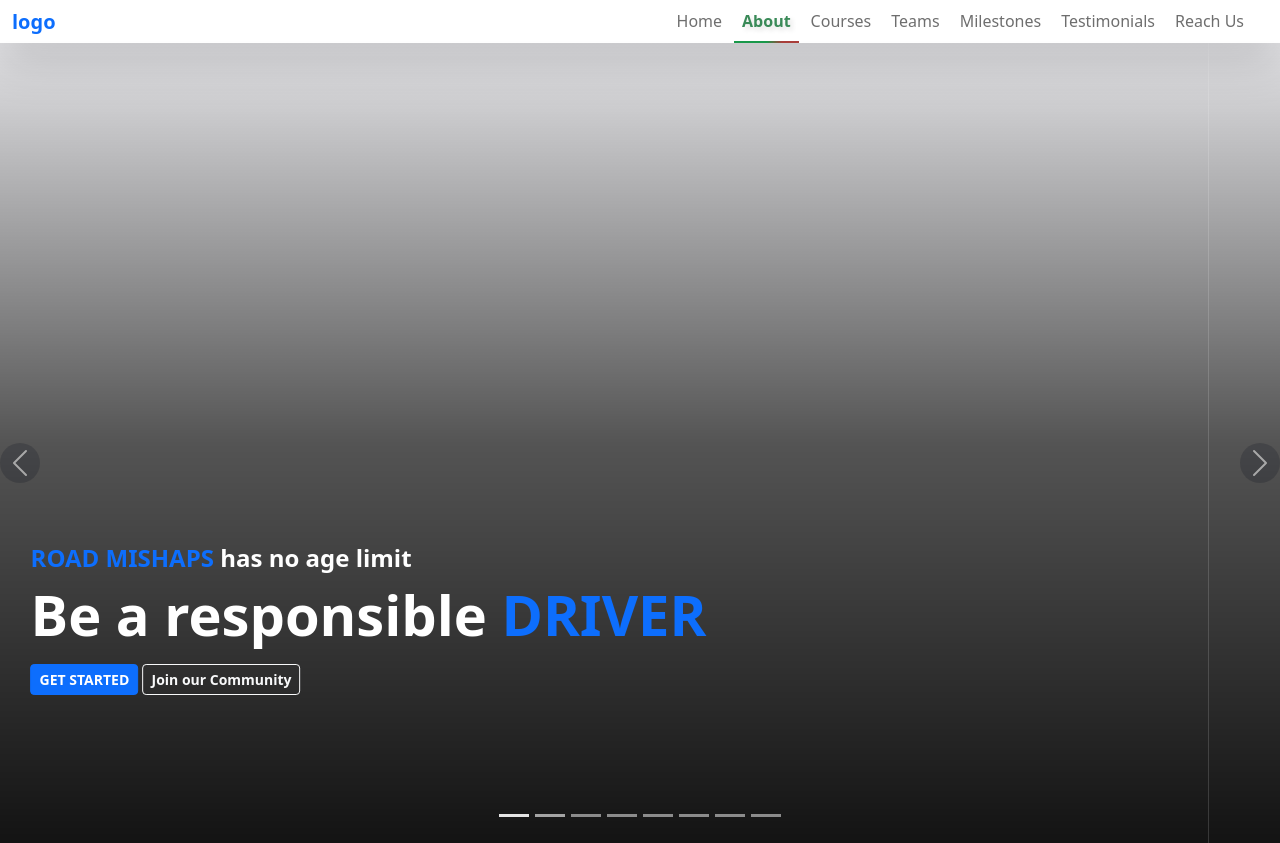
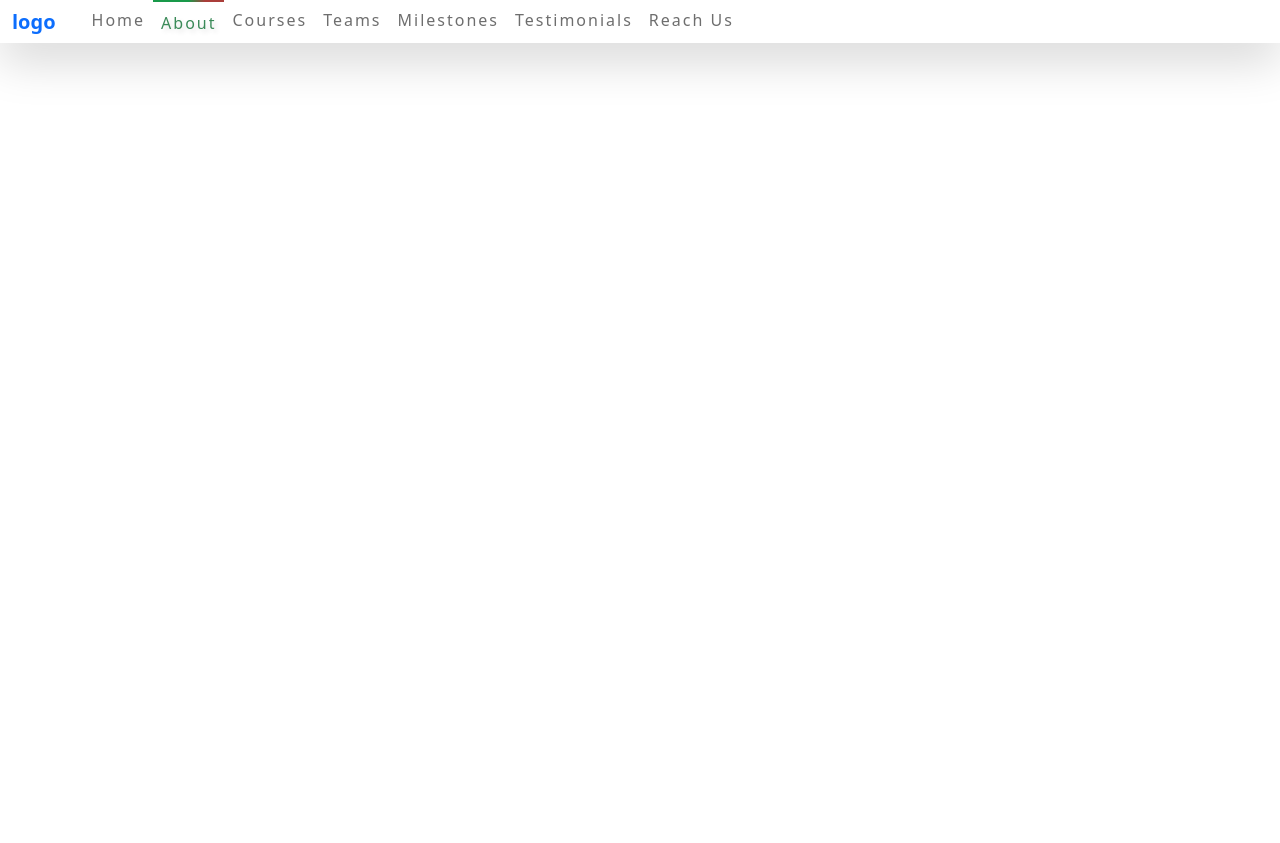
Before and after one commit to Siedibarra/Kalinga_sampol_1, a plain HTML site: page carousel_file.blade.html in a window 1280 px wide. After the commit the page ends 800 px from the top, so only its background shows below. Drawn offline with nearby package versions, Linux system fonts and the light colour scheme.

Commit message:
modified:   carousel_file.blade.html 	modified:   header.blade.html 	modified:   navbar.header.js 	modified:   navbar.style.css 	modified:   sample2.html

```diff
--- a/carousel_file.blade.html
+++ b/carousel_file.blade.html
@@ -18,12 +18,12 @@
             <button type="button" class="navbar-toggler" data-bs-toggle="collapse" data-bs-target="#navbarsupportcontent" aria-controls="navbarsupportcontent" aria-expanded="false" aria-label="toggle navigation"><span class="navbar-toggler-icon"></span></button>
             <div class="container-fluid">
                 <div class="collapse navbar-collapse" id="navbarsupportcontent">
-                    <ul class="navbar-nav ms-auto my-lg-0">
+                    <ul class="navbar-nav my-lg-0">
                         <li class="nav-item">
                             <a class="nav-link me-lg-1" href="header.blade.html"><b>Home</b></a>
                         </li>
                         <li class="nav-item">
-                            <a class="nav-link active me-lg-1" href="carousel_file.blade.html"><b>About</b></a>
+                            <a class="nav-link  me-lg-1" href="carousel_file.blade.html"><b>About</b></a>
                         </li>
                         <li class="nav-item">
                             <a class="nav-link me-lg-1" href="sample2.html"><b>Courses</b></a>
@@ -48,7 +48,7 @@
 
      <!--===============================Carousel==============================-->
 
-     <div id="carouselExampleCaptions" class="carousel slide" data-bs-ride="carousel">
+     <!-- <div id="carouselExampleCaptions" class="carousel slide" data-bs-ride="carousel">
         <div class="carousel-indicators">
           <button type="button" data-bs-target="#carouselExampleCaptions" data-bs-slide-to="0" class="active" aria-current="true" aria-label="Slide 1"></button>
           <button type="button" data-bs-target="#carouselExampleCaptions" data-bs-slide-to="1" aria-label="Slide 2"></button>
@@ -166,7 +166,7 @@
           <span class="carousel-control-next-icon" aria-hidden="true"></span>
           <span class="visually-hidden">Next</span>
         </button>
-    </div>
+    </div> -->
 
     <!--===============================End of Carousel==============================-->
 
--- a/navbar.header.js
+++ b/navbar.header.js
@@ -1,11 +1,29 @@
 
-var btnContainer = document.getElementById("navbar-nav");
-var btns = btnContainer.getElementByClassName("nav-link");
+// var btnContainer = document.getElementById("navbar-nav");
+// var btns = btnContainer.getElementByClassName("nav-link");
 
-for(var i = 0; i<btns.length; i++) {
-    btns[i].addEventListener('click', function(){
-        var current = document.getElementByClassName("active");
-        current[0].className = current[0].className.replace(" active");
-        this.className += " active";
-    })
+// for(var i = 0; i<btns.length; i++) {
+//     btns[i].addEventListener('click', function(){
+//         var current = document.getElementByClassName("active");
+//         current[0].className = current[0].className.replace(" active");
+//         this.className += " active";
+//     })
+// }
+
+const currentLocation = location.href;
+const menuItem = document.querySelectorAll(".nav-item a");
+const menuLength = menuItem.length
+for(let i = 0; i<menuLength; i++) {
+    if (menuItem[i].href === currentLocation) {
+        menuItem[i].className = "active"
+    }
 }
+
+
+// let navlinks = document.querySelectorAll(".nav-item a");
+// let currentURL = window.location.href;
+// for (let i = 0; i<navlinks/length; i++) {
+//     if (navlinks[i].href === currentURL) {
+//         navlinks[i].className = ("active");
+//     }
+// }
--- a/navbar.style.css
+++ b/navbar.style.css
@@ -1,5 +1,4 @@
 .navbar {
-    place-items: center;
     place-items: center;
     height: 43px;
 }
@@ -10,37 +9,49 @@
     }
 }
 
-.navbar .navbar-nav .nav-item {
-    display: flex;
+ .navbar-nav .nav-item {
+    display: inline-block;
+    vertical-align: bottom;
+    position: relative;
     cursor: pointer;
-
+    justify-content: center;
+    align-items: center;
 }
 
 .navbar-nav .nav-item .nav-link {
     color: rgb(110, 110, 110);
     transition: 0.5s ease;
     font-weight: lighter;
-    align-items: end;
-    display: inline-block;
+    text-decoration: none;
+    font-size: 1rem;
+    position: relative;
+    margin: 10px;
+    display: table-cell;
+    justify-content: center;
+    align-items: center;
+    padding: 8px 15px;
+    letter-spacing: 2px;
 }
 
-.navbar-nav .nav-item .nav-link.active {
+ul li a.active {
     color: #3a8a58;
     text-decoration: none;
     border-image: linear-gradient(to right, #19994a,#19994a, #19994a,  #19994a, #aa3e3a, #aa3e3a, #aa3e3a) 10;
-    border-width: 100%;
-    border-bottom: 2px solid;
-    font-weight: 400;
-    bottom:0;
+    border-top: 2px solid;
+    display: table-cell;
+    position: relative;
+    justify-items: center;
+    align-content: center;
+    text-align: center;
+    font-weight: lighter;
+    padding: 9px 8px;
     text-shadow: 3px 3px 5px rgb(224, 224, 224);
-    border-radius: 2px;
-    transition: 0.5s ease;
+    letter-spacing: 2px;
 }
 
 .navbar-nav .nav-item .nav-link:hover {
-    color: #368f58;
+    color: hsl(143, 33%, 44%);
     transition: .1s ease;
-    border-image: linear-gradient(to right, #19994a,#19994a, #19994a,  #19994a, #aa3e3a, #aa3e3a, #aa3e3a) 10;
-    border-width: 100%;
-    border-bottom: 2px solid;
+    border-bottom: 2px solid green;
+    font-weight: 200px;
 }
```
Also changed, not shown: header.blade.html (+2 -2 lines), sample2.html (+2 -2 lines).
